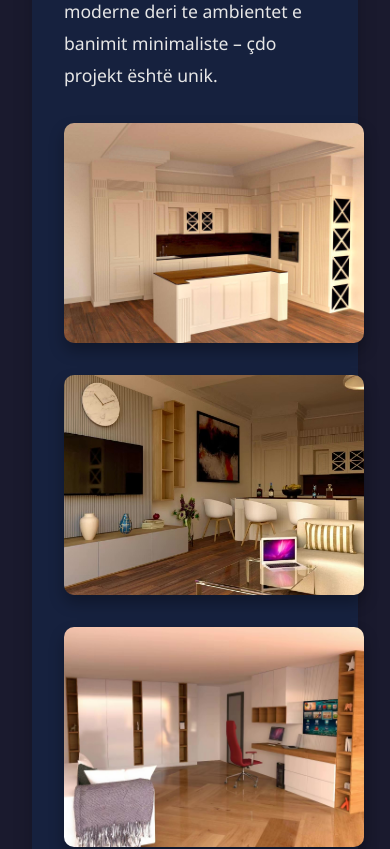
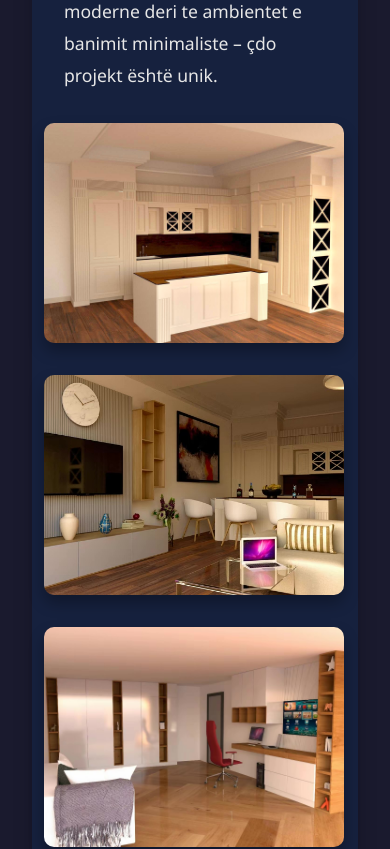
Before and after one commit to Eazzy2006/mavix.ks, a React (Vite) app: page /interior-design in a window 390 px wide. Shown: the part 1000-1849 px from the top of the page. Built offline with nearby package versions, Linux system fonts and the light colour scheme.

Commit message:
inti logo cards

```diff
--- a/src/index.css
+++ b/src/index.css
@@ -510,4 +510,13 @@ h1 {
   .testimonial-card{
     margin-left: 28px;
   }
+
+  .inticards{
+    margin-left: -20px;
+  }
+
+  .logocard{
+    margin-left: -20px;
+  }
+
 }
--- a/src/pages/InteriorDesign.jsx
+++ b/src/pages/InteriorDesign.jsx
@@ -138,7 +138,7 @@ const InteriorDesign = () => {
           Nga kuzhinat moderne deri te ambientet e banimit minimaliste – çdo projekt është unik.
         </p>
 
-        <div style={styles.projectGrid}>
+        <div className='inticards' style={styles.projectGrid}>
           {projects.map((project) => (
             <div key={project.id} style={styles.projectCard} onClick={() => handleProjectClick(project.image)}>
               <img src={project.image} alt={`Project ${project.id}`} style={styles.projectImage} />
--- a/src/pages/LogoDesign.jsx
+++ b/src/pages/LogoDesign.jsx
@@ -170,6 +170,7 @@ const LogoDesign = () => {
         <div style={styles.projectGrid}>
           {projects.map((project) => (
             <div
+            className='logocard'
               key={project.id}
               style={styles.projectCard}
               onClick={() => window.open(project.image, '_blank')}
```
